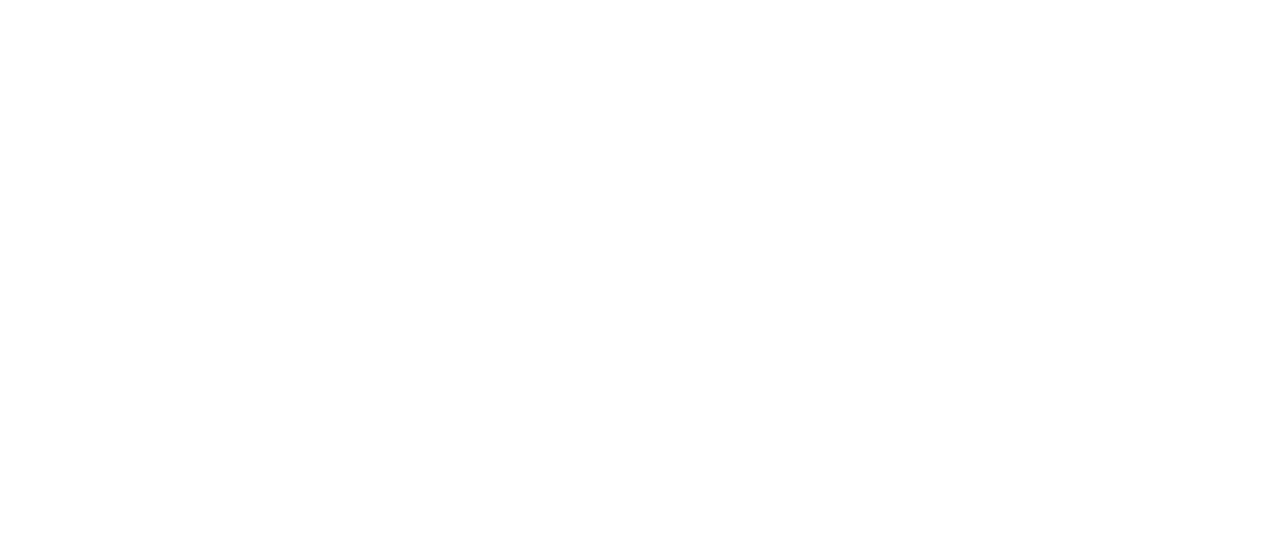
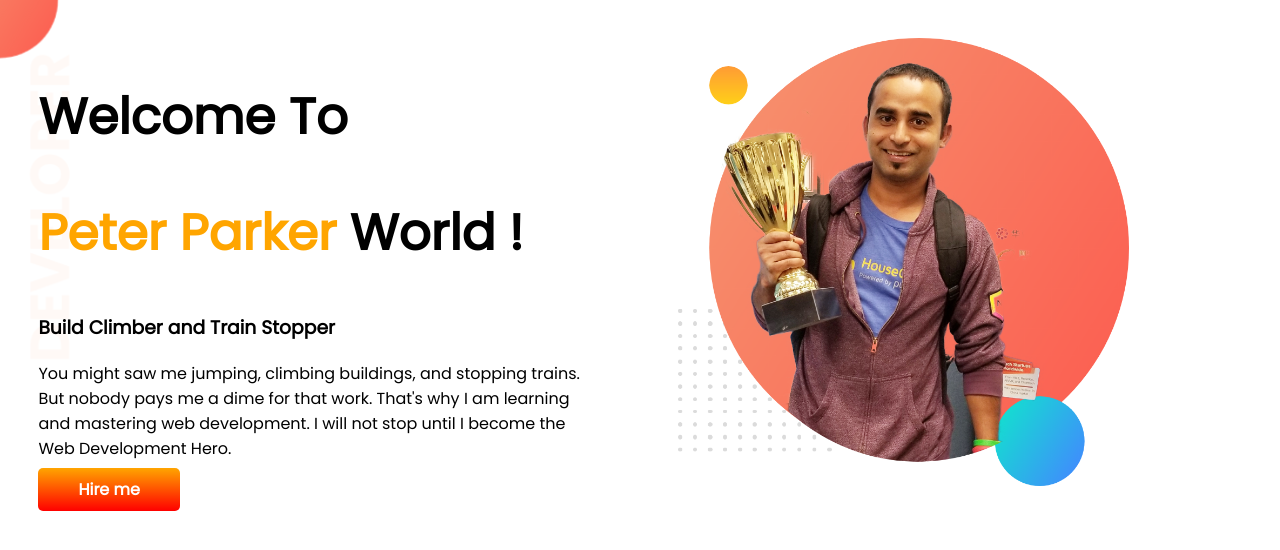
Before and after one commit to mdriazuddin417/developer-portfolio, a plain HTML site: page index.html in a window 1280 px wide. Drawn offline with Linux system fonts and the light colour scheme.

Commit message:
top-banner-add

```diff
--- a/index.html
+++ b/index.html
@@ -1,13 +1,35 @@
 <!DOCTYPE html>
 <html lang="en">
-<head>
-    <meta charset="UTF-8">
-    <meta http-equiv="X-UA-Compatible" content="IE=edge">
-    <meta name="viewport" content="width=device-width, initial-scale=1.0">
+  <head>
+    <meta charset="UTF-8" />
+    <meta http-equiv="X-UA-Compatible" content="IE=edge" />
+    <meta name="viewport" content="width=device-width, initial-scale=1.0" />
     <title>Riaz Portfolio</title>
-    <link rel="stylesheet" href="style.css">
-</head>
-<body>
-
-</body>
+    <link rel="preconnect" href="https://fonts.googleapis.com" />
+    <link rel="preconnect" href="https://fonts.gstatic.com" crossorigin />
+    <link
+      href="https://fonts.googleapis.com/css2?family=Poppins&display=swap"
+      rel="stylesheet"
+    />
+    <link rel="stylesheet" href="style.css" />
+  </head>
+  <body>
+    <section class="top-banner">
+      <div class="half-width">
+        <h1>Welcome To</h1>
+        <h1><span class="orange-color">Peter Parker</span> World !</h1>
+        <h3>Build Climber and Train Stopper</h3>
+        <p>
+          You might saw me jumping, climbing buildings, and stopping trains. But
+          nobody pays me a dime for that work. That's why I am learning and
+          mastering web development. I will not stop until I become the Web
+          Development Hero.
+        </p>
+        <a class="link-button" target="_blank" href="linkdin.com">Hire me</a>
+      </div>
+      <div class="half-width">
+        <img src="images/jhankar.png" alt="" />
+      </div>
+    </section>
+  </body>
 </html>
--- a/style.css
+++ b/style.css
@@ -0,0 +1,32 @@
+body {
+  font-family: Poppins, sans-serif;
+  margin: 0px;
+}
+h1 {
+  font-size: 50px;
+}
+.orange-color {
+  color: orange;
+}
+section {
+  display: flex;
+}
+.half-width {
+  width: 50%;
+  padding: 3%;
+}
+.half-width img {
+  width: 80%;
+}
+.link-button {
+  text-decoration: none;
+  background-image: linear-gradient(orange, red);
+  padding: 10px 40px;
+  border-radius: 5px;
+  color: white;
+  font-weight: 700;
+}
+.top-banner {
+  background-image: url(images/top-banner.png);
+  background-repeat: no-repeat;
+}
```
Also changed, not shown: images/dream-bg.png (added), images/exp-bg.png (added), images/jhankar.png (added), images/jhankar2.png (added), images/top-banner.png (added).
